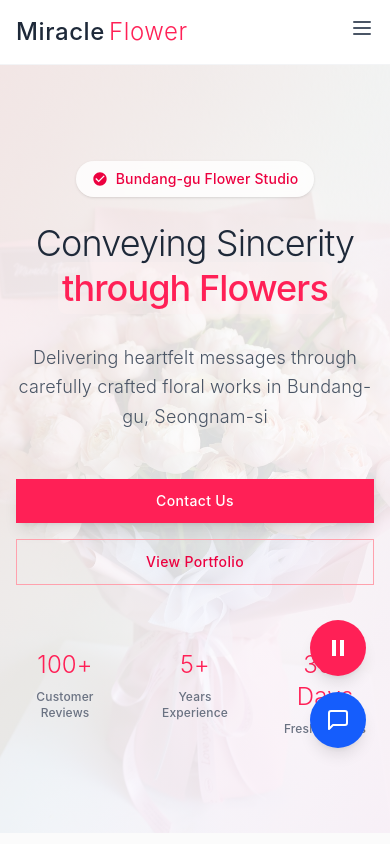
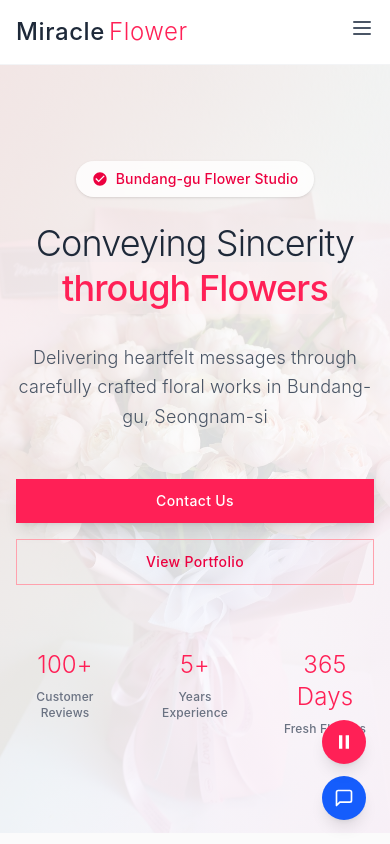
Before and after one commit to apple77y/miracle, a Next.js app: page / in a window 390 px wide. Shown: the top 844 px of the page. Built offline with nearby package versions, Linux system fonts and the light colour scheme.

Commit message:
Update button size

```diff
--- a/src/components/ui/BackgroundMusic.tsx
+++ b/src/components/ui/BackgroundMusic.tsx
@@ -103,7 +103,7 @@ export default function BackgroundMusic() {
   return (
     <button
       onClick={togglePlay}
-      className="fixed bottom-42 right-6 bg-rose-500 hover:bg-rose-600 text-white rounded-full p-4 shadow-lg hover:shadow-xl transition-all duration-300 z-50 group"
+      className="fixed bottom-20 right-6 bg-rose-500 hover:bg-rose-600 text-white rounded-full p-3 md:p-4 shadow-lg hover:shadow-xl transition-all duration-300 z-50 group"
       aria-label={isPlaying ? 'Pause music' : 'Play music'}
       title={isPlaying ? 'Pause music' : 'Play music'}
     >
@@ -114,13 +114,13 @@ export default function BackgroundMusic() {
         preload="none"
       />
 
-      <div className="flex items-center justify-center w-6 h-6">
+      <div className="flex items-center justify-center w-5 h-5 md:w-6 md:h-6">
         {isPlaying ? (
-          <svg className="w-6 h-6" fill="currentColor" viewBox="0 0 24 24">
+          <svg className="w-5 h-5 md:w-6 md:h-6" fill="currentColor" viewBox="0 0 24 24">
             <path d="M6 4h4v16H6V4zm8 0h4v16h-4V4z"/>
           </svg>
         ) : (
-          <svg className="w-6 h-6" fill="currentColor" viewBox="0 0 24 24">
+          <svg className="w-5 h-5 md:w-6 md:h-6" fill="currentColor" viewBox="0 0 24 24">
             <path d="M8 5v14l11-7L8 5z"/>
           </svg>
         )}
--- a/src/components/ui/FloatingConsultButton.tsx
+++ b/src/components/ui/FloatingConsultButton.tsx
@@ -11,10 +11,10 @@ export default function FloatingConsultButton() {
   return (
     <button
       onClick={handleClick}
-      className="fixed bottom-24 right-6 bg-blue-600 hover:bg-blue-700 text-white rounded-full p-4 shadow-lg hover:shadow-xl transition-all duration-300 z-50 group"
+      className="fixed bottom-6 right-6 bg-blue-600 hover:bg-blue-700 text-white rounded-full p-3 md:p-4 shadow-lg hover:shadow-xl transition-all duration-300 z-50 group"
       aria-label={intl.formatMessage({ id: 'ui.consultation' })}
     >
-      <div className="flex items-center justify-center w-6 h-6">
+      <div className="flex items-center justify-center w-5 h-5 md:w-6 md:h-6">
         <svg
           viewBox="0 0 24 24"
           fill="none"
@@ -22,7 +22,7 @@ export default function FloatingConsultButton() {
           strokeWidth="2"
           strokeLinecap="round"
           strokeLinejoin="round"
-          className="w-6 h-6"
+          className="w-5 h-5 md:w-6 md:h-6"
         >
           <path d="M21 15a2 2 0 0 1-2 2H7l-4 4V5a2 2 0 0 1 2-2h14a2 2 0 0 1 2 2z" />
         </svg>
```
